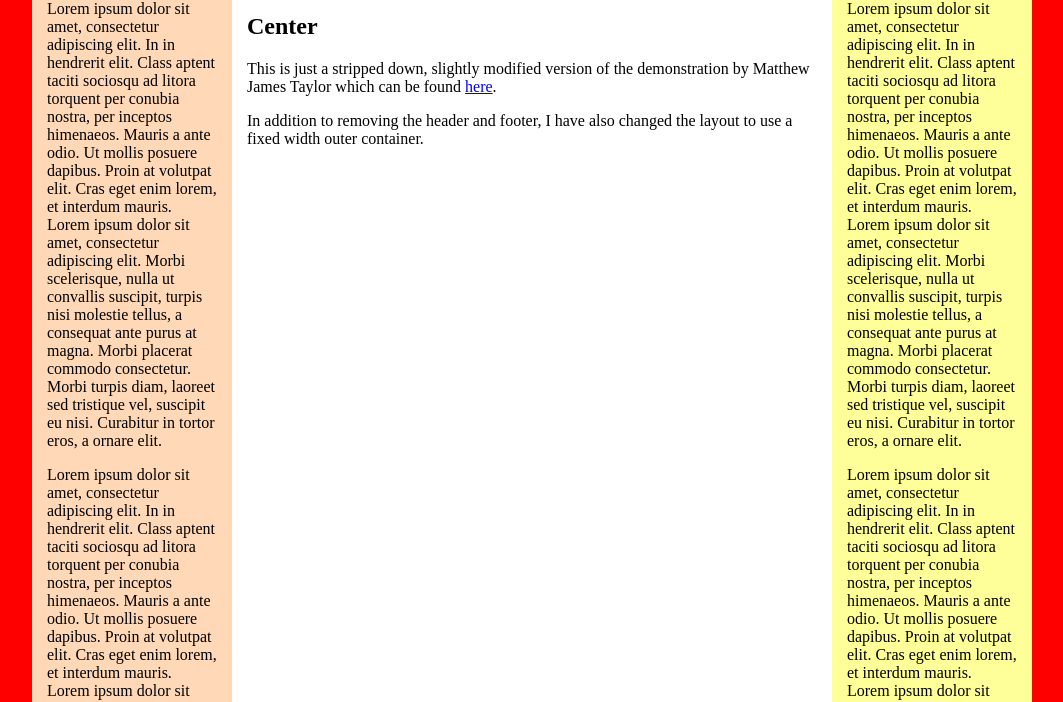
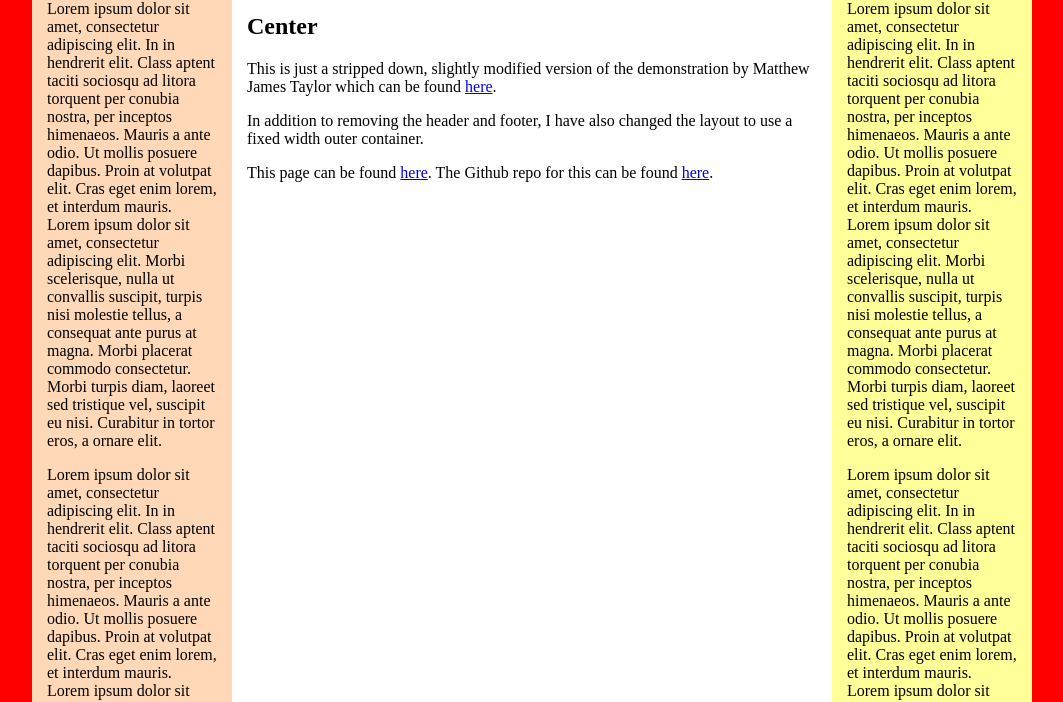
Before and after one commit to inventvc/css3column, a plain HTML site: page index.html in a window 1280 px wide. Shown: the part 67-769 px from the top of the page, without its empty margins (108-1171 px from the left). Drawn offline with Linux system fonts and the light colour scheme.

Commit message:
Fixing docs

```diff
--- a/index.html
+++ b/index.html
@@ -123,6 +123,12 @@
                                     footer, I have also changed the layout
                                     to use a fixed width outer container.
                                 </p>
+                                <p>
+                                    This page can be found
+                                    <a href="https://last.github.com/css3columns/index.html">here</a>.
+                                    The Github repo for this can be found
+                                    <a href="https://github.com/last/css3columns/">here</a>.
+                                </p>
                             </div>
                         </div>
                         <div id="col-left">
```
Also changed, not shown: 1 other file.
